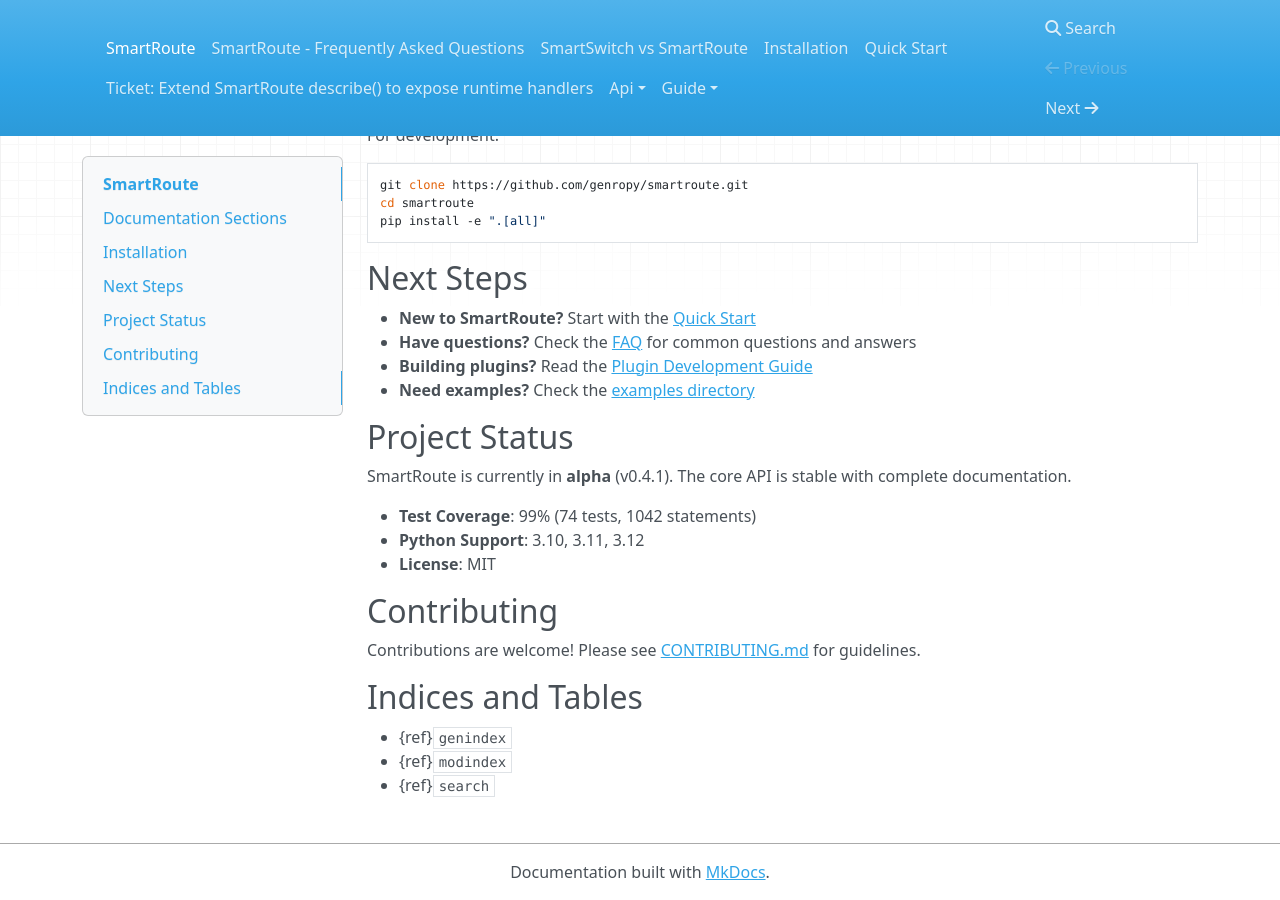
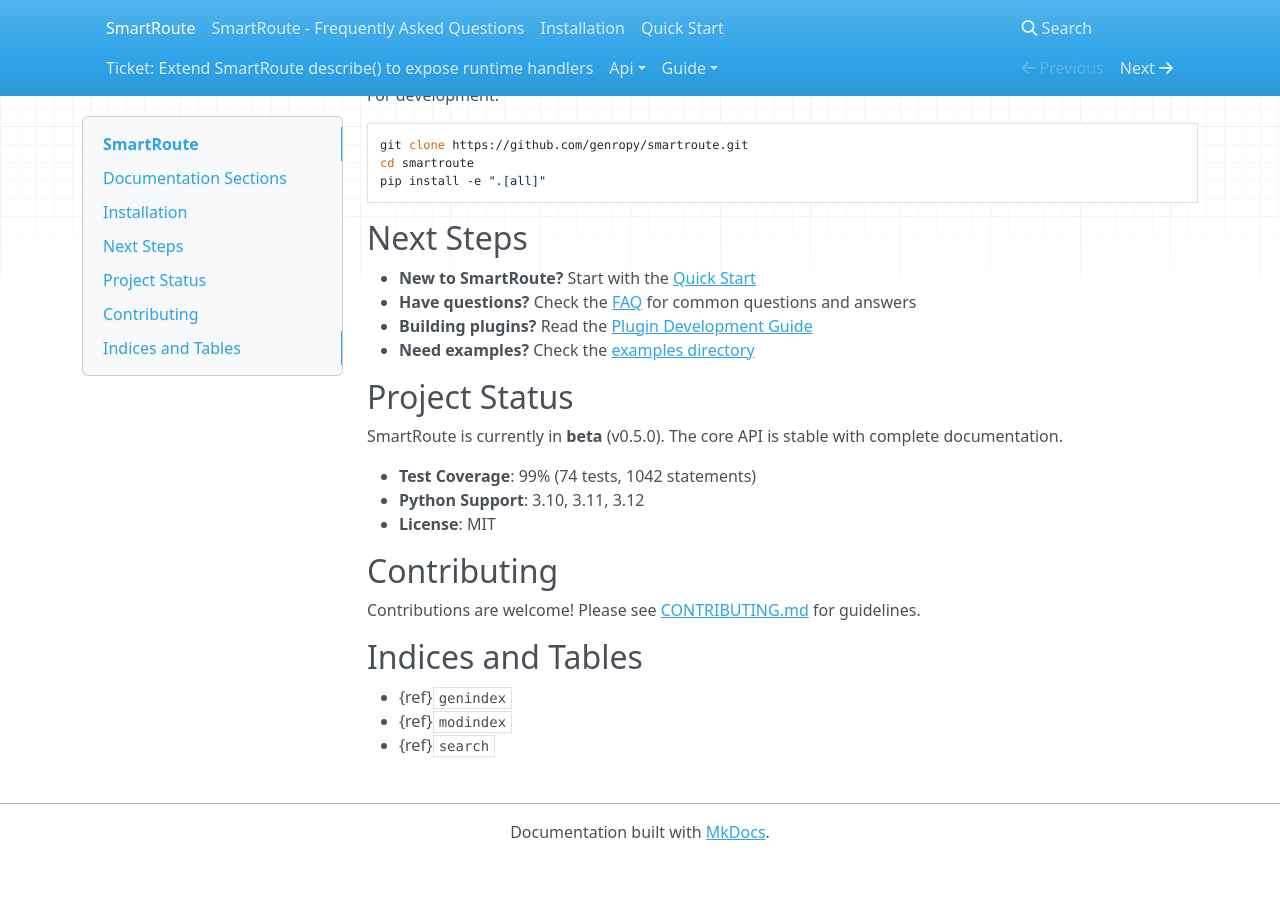
Before and after one commit to genropy/smartroute, an MkDocs documentation site: the page built from docs/index.md, in a window 1280 px wide and 900 px high, scrolled down 1730 px. Built offline with MkDocs 1.6.1, drawn with Linux system fonts in a browser that asks for light colours; nearby versions of some CDN libraries; after the commit the page ends 2590 px from its top, so only the background shows below that.

Commit message:
chore: bump version to 0.5.0 and upgrade status to Beta
- Update version from 0.4.1 to 0.5.0 in all files
- Change Development Status from Alpha to Beta
- Remove all SmartSwitch references and comparison documentation
- Update pyproject.toml classifier: Development Status :: 4 - Beta
- Update README.md, docs/index.md, CLAUDE.md, docs/conf.py
- Delete docs/SMARTSWITCH_COMPARISON.md (obsolete migration guide)

```diff
--- a/docs/conf.py
+++ b/docs/conf.py
@@ -10,8 +10,8 @@
 project = "SmartRoute"
 copyright = "2025, Genropy Team"
 author = "Genropy Team"
-release = "0.4.1"
-version = "0.4"
+release = "0.5.0"
+version = "0.5"
 
 # General configuration
 extensions = [
--- a/docs/index.md
+++ b/docs/index.md
@@ -112,7 +112,7 @@
 
 ## Project Status
 
-SmartRoute is currently in **alpha** (v0.4.1). The core API is stable with complete documentation.
+SmartRoute is currently in **beta** (v0.5.0). The core API is stable with complete documentation.
 
 - **Test Coverage**: 99% (74 tests, 1042 statements)
 - **Python Support**: 3.10, 3.11, 3.12
--- a/pyproject.toml
+++ b/pyproject.toml
@@ -4,7 +4,7 @@
 
 [project]
 name = "smartroute"
-version = "0.4.1"
+version = "0.5.0"
 description = "Instance-scoped routing engine for Python with hierarchical handlers and composable plugins"
 authors = [
     {name = "Genropy Team", email = "softwell@softwell.it"},
@@ -13,7 +13,7 @@
 license = {text = "MIT"}
 requires-python = ">=3.10"
 classifiers = [
-    "Development Status :: 3 - Alpha",
+    "Development Status :: 4 - Beta",
     "Intended Audience :: Developers",
     "License :: OSI Approved :: MIT License",
     "Programming Language :: Python :: 3",
--- a/src/smartroute/__init__.py
+++ b/src/smartroute/__init__.py
@@ -22,7 +22,7 @@
 from importlib import import_module
 from types import MappingProxyType
 
-__version__ = "0.4.1"
+__version__ = "0.5.0"
 
 from .core import RoutedClass, Router, route, routers
 
```
Also changed, not shown: CLAUDE.md (+4 -16 lines), README.md (+3 -3 lines), docs/SMARTSWITCH_COMPARISON.md (deleted, +0 -106 lines).
